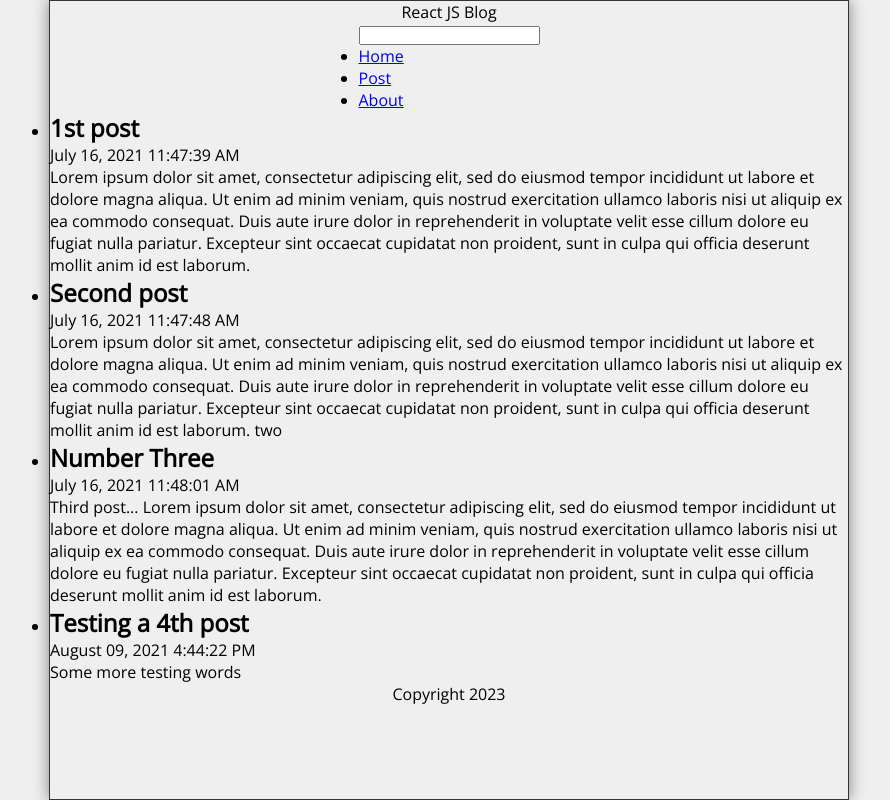
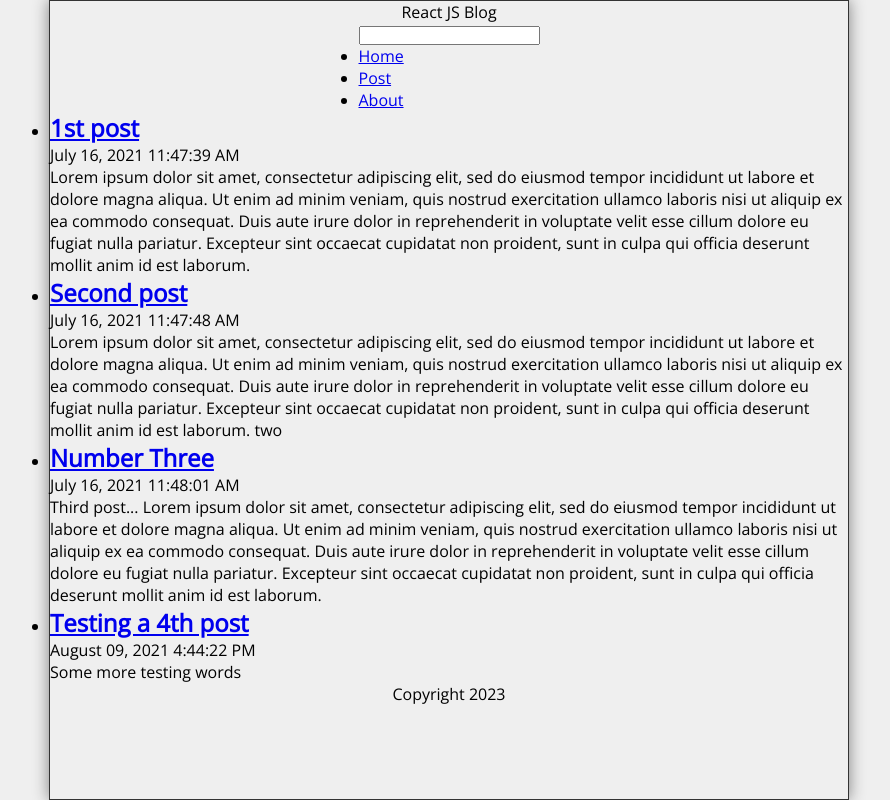
Before and after one commit to NadaTarekk/React-Blog-App, a React (Create React App) app: page / in a window 1280 px wide. Shown: the whole page, without its empty margins (191-1081 px from the left). Built offline with nearby package versions, Linux system fonts and the light colour scheme; data requests are answered from the project's data file.

Commit message:
update posDetial

```diff
--- a/src/App.js
+++ b/src/App.js
@@ -8,34 +8,30 @@ import PostDetail from "./pages/home/PostDetail"
 import { useEffect, useState } from "react";
 import axios from "axios";
 
-
-
-
 function App() {
   const [posts, setPosts] = useState([])
-  const [fetchError, setFetchError] = useState(null)
+  const [fetchError, setFetchError] = useState(false)
   const [isLoading, setIsLoading] = useState(true)
-  const URI = ' http://localhost:3500/posts'
-
+  const URI = 'http://localhost:3500/posts'
 
 
   useEffect(() => {
 
     const fetchPosts = async () => {
+
       try {
         const response = await axios.get(URI)
         setPosts(response.data)
-        setFetchError(null)
+        setFetchError(false)
       }
       catch (err) {
         setFetchError(err.message)
       }
       finally {
         setIsLoading(false)
-
       }
     }
-    setTimeout(()=>fetchPosts(),1500)
+    setTimeout(() => fetchPosts(), 1500)
   }, [])
 
   return (
@@ -47,7 +43,7 @@ function App() {
           <Route path="/" element={<Home posts={posts} isLoading={isLoading} fetchError={fetchError} />} />
           <Route path="/about" element={<h1>about</h1>} />
           <Route path="/post" element={<AddPost />} />
-          <Route path="/post/:id" element={<PostDetail />} />
+          <Route path="/post/:id" element={<PostDetail  posts={posts} />} />
         </Routes>
       </main>
       <Footer />
--- a/src/pages/AddPost.js
+++ b/src/pages/AddPost.js
@@ -13,6 +13,7 @@ function AddPost() {
 
         <label>Post:</label>
         <textarea/>
+        <button type="submit">Submit</button>
     </form>
     </>
   )
--- a/src/pages/home/Post.js
+++ b/src/pages/home/Post.js
@@ -1,16 +1,13 @@
-import { useNavigate } from "react-router-dom"
+import { Link} from "react-router-dom"
+
 
 
 function Post({post}) {
-    const navigate = useNavigate()
+    //do i need to use isLoading here?
 
-    const handleClick = () =>{
-        navigate(`/post/${post.id}`)
-
-    }
   return (
     <>
-        <h2 onClick={handleClick}>{post.title}</h2>
+        <Link to={`/post/${post.id}`} > <h2>{post.title}</h2> </Link>
         <p>{post.datetime}</p>
         <p>{post.body}</p>
 
--- a/src/pages/home/PostDetail.js
+++ b/src/pages/home/PostDetail.js
@@ -1,11 +1,16 @@
 import { useParams } from "react-router-dom"
 
 
-function PostDetail() {
-    const {id} =useParams()
+function PostDetail({posts}) {
+    const {id} = useParams()
+    const post = posts.find(post => (post.id).toString() === id);
+
   return (
     <div>
-        <p>{id}</p>
+         <p>{post.title}</p>
+        <p>{post.datetime}</p>
+        <p>{post.body}</p>
+
 
     </div>
   )
```
Also changed, not shown: src/pages/home/Home.js (+6 -9 lines).
